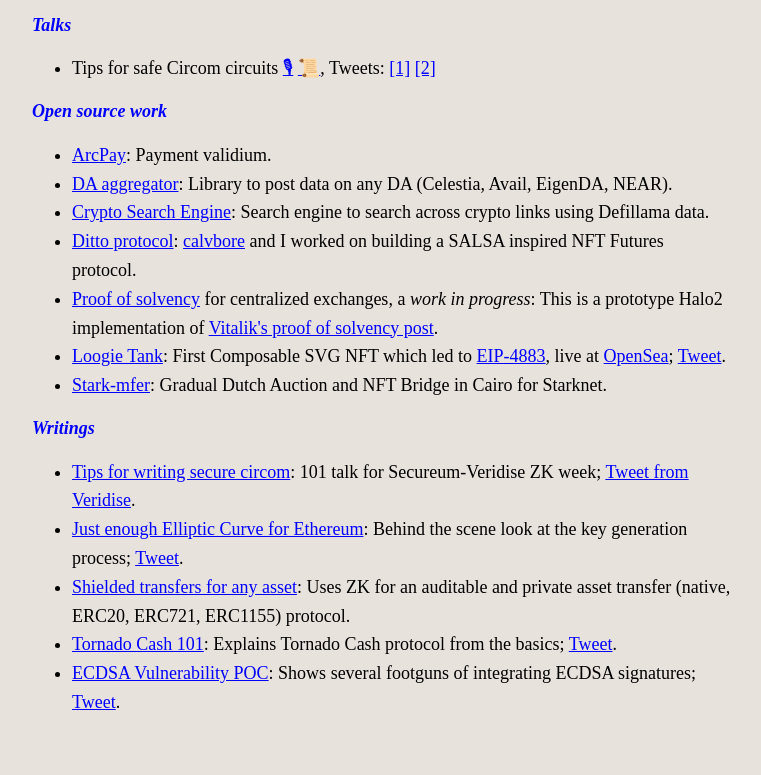
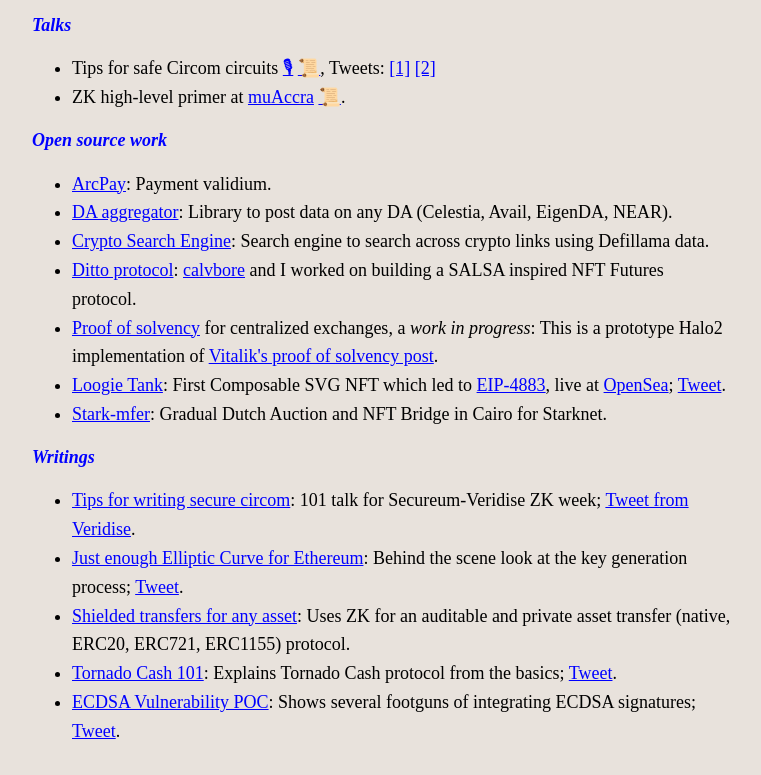
Before and after one commit to 0xbok/0xbok.github.io, a plain HTML site: page index.html in a window 1280 px wide. Shown: the part 1932-2707 px from the top of the page, without its empty margins (258-1019 px from the left). Drawn offline with Linux system fonts and the light colour scheme.

Commit message:
zkprimer talk

```diff
--- a/index.html
+++ b/index.html
@@ -118,6 +118,7 @@
     <h2 id="talks">Talks</h2>
       <ul>
         <li>Tips for safe Circom circuits <a href="https://www.youtube.com/watch?v=7319RM7suio">🎙</a> <a href="https://hackmd.io/@blockdev/Bk_-jRkXa#/">📜</a>, Tweets: <a href="https://x.com/VeridiseInc/status/1718659061632401810">[1]</a> <a href="https://x.com/VeridiseInc/status/1772286533820920079">[2]</a>
+        <li>ZK high-level primer at <a href="https://the-mu.xyz/blog/muaccra">muAccra</a> <a href="./docs/zkprimer.pdf">📜</a>.
       </ul>
     <h2 id="open-source">Open source work</h2>
     <div>
```
Also changed, not shown: 1 other file.
